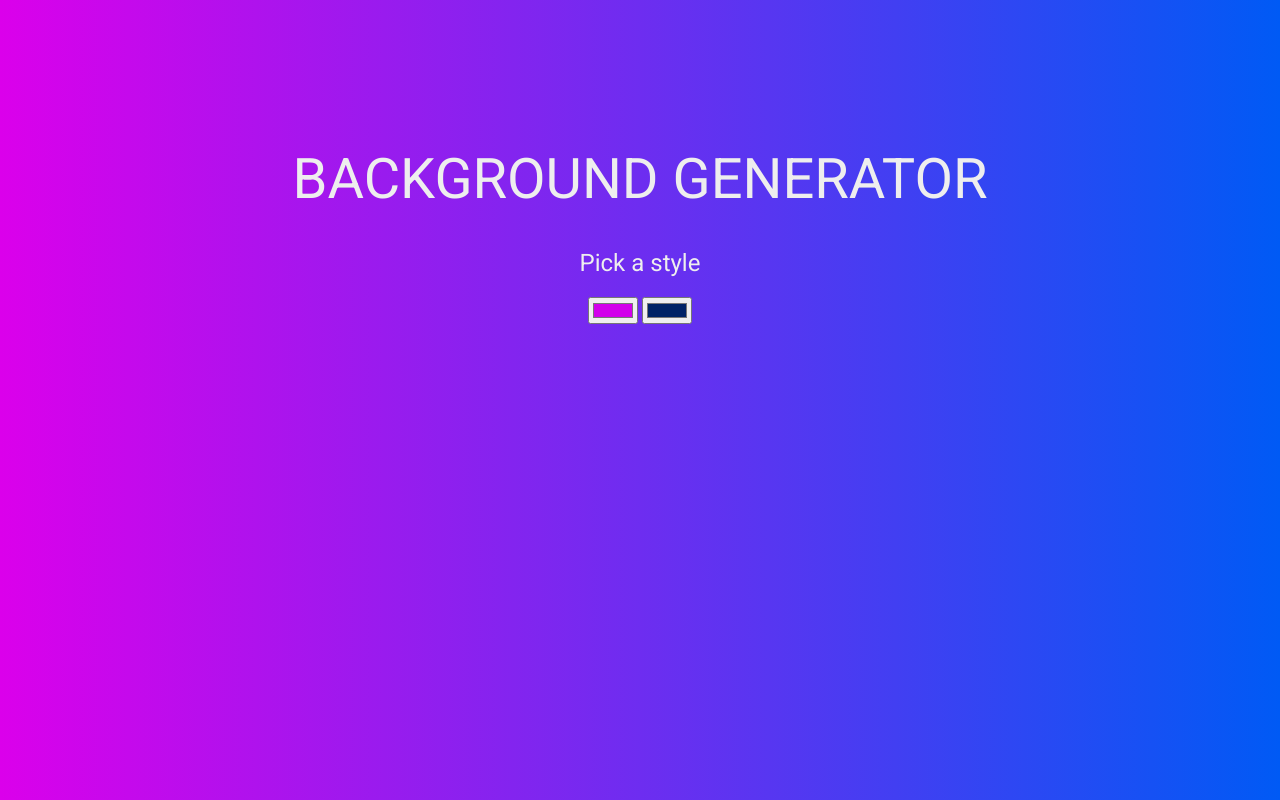
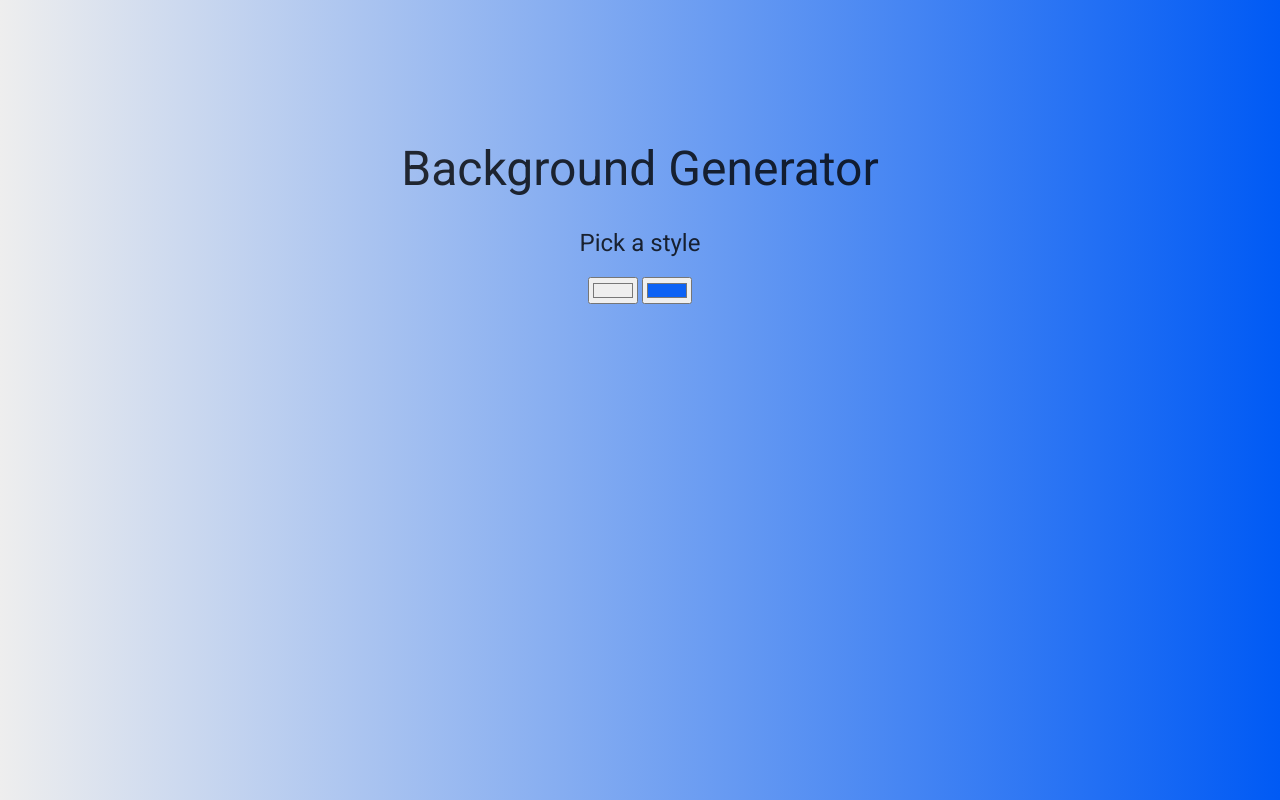
Before and after one commit to jbullock1/background-generator, a plain HTML site: page index.html in a window 1280 px wide. Drawn offline with Linux system fonts and the light colour scheme.

Commit message:
style updates

```diff
--- a/index.html
+++ b/index.html
@@ -7,8 +7,8 @@
 <body id="body">
 <h1>Background Generator</h1>
 <h2>Pick a style</h2>
-<input class="color1" type="color" name="color1" value="#D200EB">
-<input class="color2" type="color" name="color2" value="#002366">
+<input class="color1" type="color" name="color1" value="#EEEEEE">
+<input class="color2" type="color" name="color2" value="#0C62F5">
 <h3></h3>
 
 <script type="text/javascript" src="app.js"></script>
--- a/style.css
+++ b/style.css
@@ -3,21 +3,21 @@
 body {
 	color: rgba(0,0,0,.8);
 	text-align: center;
-	background: linear-gradient(to right, rgb(219, 0, 235), rgb(0, 90, 245));
+	background: linear-gradient(to right, rgb(238, 238, 238), rgb(0, 90, 245));
 	padding-top: 100px;
 }
 
 h1 {
-	font: 500 3.5em 'Roboto', sans-serif;
-	color: #eee;
+	font: 500 3.0em 'Roboto', sans-serif;
+	color: rgba(0,0,0,.8);
 	text-align: center;
-	text-transform: uppercase;
+	text-transform: capitalize;
 	justify-content: center;
 }
 
 h2 {
 	font: 400 1.5em 'Roboto', sans-serif;
-	color: #eee;
+	color: rgba(0,0,0,.8);
 	text-align: center;
 	width: 100%;
 }
@@ -25,6 +25,6 @@ h2 {
 h3 {
 	font: 500 1em 'Roboto', sans-serif;
 	text-align: center;
-	color: #eee;
+	color: rgba(0,0,0,.8);
 
 }
```
